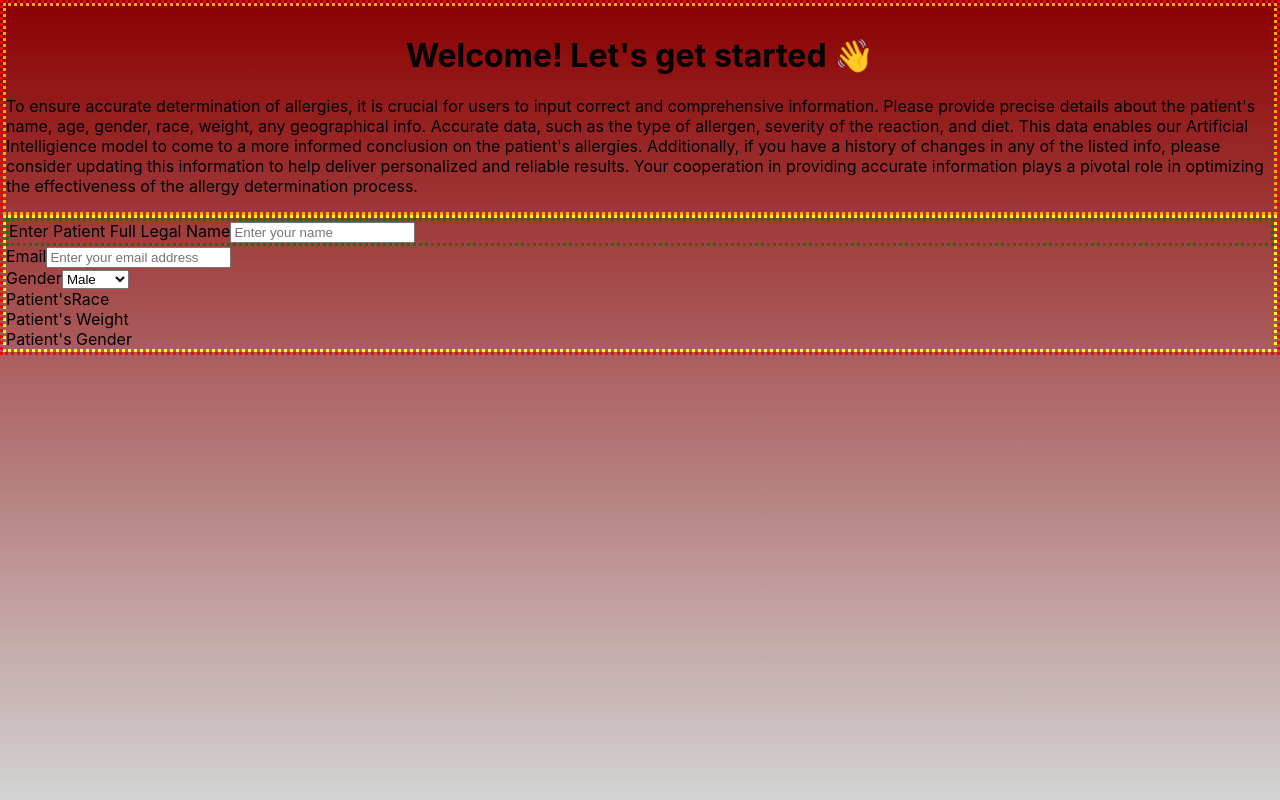
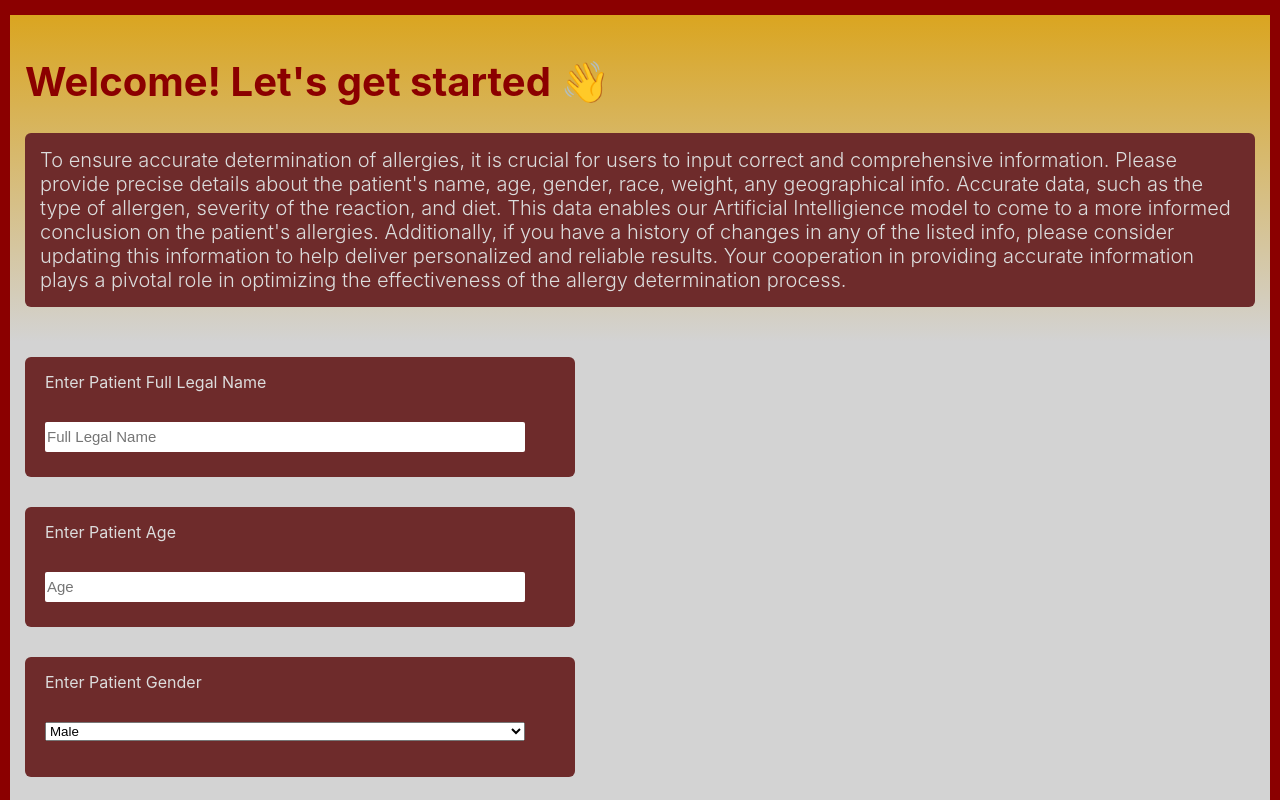
Before and after one commit to jdutchik/SE491Group13, a React (Create React App) app in the folder se491project/: page /UserSurvey in a window 1280 px wide. Shown: the top 800 px of the page. Built offline with nearby package versions, Linux system fonts and the light colour scheme.

Commit message:
Survey Changes

```diff
--- a/se491project/src/components/Survey/Survey.css
+++ b/se491project/src/components/Survey/Survey.css
@@ -1,19 +1,63 @@
-.surveyContainer {
-    border-color: red;
-    border-style: dotted;
+body {
+    background: lightgray;
 }
 
 .userDebrief {
-    border-color: orange;
-    border-style: dotted;
+    border-color: darkred;
+    border-style: solid;
+    border-width: 15px 10px 0px 10px;
+    background: linear-gradient(goldenrod, lightgray);
+    padding: 15px;
+}
+
+.userDebrief h1{
+    color: darkred;
+    font-size: 40px;
+    font-weight: 700;
+}
+
+.intro {
+    background: rgb(110, 43, 43);
+    padding: 15px;
+    border-radius: 6px;
+    color: gainsboro;
+    font-size: 20px;
+    font-weight: 300;
 }
 
 .questions {
     border-color: yellow;
     border-style: dotted;
+
+    display: flex;
+    flex-direction: column;
+    justify-content: flex-start;
+    border-color: darkred;
+    border-style: solid;
+    border-width: 0px 10px 0px 10px;
 }
 
-.questionName {
-    border-color: green;
-    border-style: dotted;
+.questionDefault {
+    display: flex;
+    flex-direction: column;
+    margin: 15px;
+    padding: 15px 50px 25px 20px;
+    width: 480px;
+    height: 80px;
+    background: rgb(110, 43, 43);
+    border-radius: 6px;
 }
+
+.questionDefault h{
+    margin-bottom: 30px;
+    color: gainsboro;
+}
+
+.questionDefault input{
+    height: 50px;
+    outline: none;
+    font-size: 15px;
+    border-radius: 2px;
+    outline: none;
+    border: none;
+}
--- a/se491project/src/components/Survey/Survey.jsx
+++ b/se491project/src/components/Survey/Survey.jsx
@@ -7,9 +7,7 @@ const Survey = () => {
         <div className="surveyContainer">
             <form className="userForm">
                 <div className="userDebrief">
-                    <h1 className="header">
-                        Welcome! Let's get started 👋
-                    </h1>
+                    <h1> Welcome! Let's get started 👋</h1>
                     <p className="intro">
                         To ensure accurate determination of allergies,
                         it is crucial for users to input correct and comprehensive information.
@@ -27,31 +25,22 @@ const Survey = () => {
                 </div>
 
                 <div className="questions">
+
                     {/* Name input field */}
-                    <div className="questionName">
-                        Enter Patient Full Legal Name
-                        <input
-                            className="questionInput"
-                            type="text"
-                            name="name"
-                            placeholder="Enter your name"
-                        />
+                    <div className="questionDefault">
+                        <h>Enter Patient Full Legal Name</h>
+                        <input type="text" placeholder="Full Legal Name" />
                     </div>
 
                     {/* Age input field */}
-                    <div className="questionAge">
-                        Email
-                        <input
-                            className="border-2 border-gray-500 p-2 rounded-md w-1/2 focus:border-teal-500 focus:ring-teal-500"
-                            type="email"
-                            name="email"
-                            placeholder="Enter your email address"
-                        />
+                    <div className="questionDefault">
+                        <h>Enter Patient Age</h>
+                        <input type='text' placeholder="Age" />
                     </div>
 
                     {/* gender input field */}
-                    <div className="questionGender">
-                        Gender
+                    <div className="questionDefault">
+                        <h>Enter Patient Gender</h>
                         <select className="genderInput">
                             <option>Male</option>
                             <option>Female</option>
@@ -59,28 +48,22 @@ const Survey = () => {
                         </select>
                     </div>
 
-                    {/* Terms of service*/}
-                    <div className="questionRace">
-                        Patient'sRace
-                        <div className="raceInput">
-
-                        </div>
+                    {/* race input field*/}
+                    <div className="questionDefault">
+                        <h>Enter Patient's Race</h>
+                        <input type='text' placeholder="Race" />
                     </div>
 
-                    {/* Terms of service*/}
-                    <div className="questionWeight">
-                        Patient's Weight
-                        <div className="genderInput">
-
-                        </div>
+                    {/* weight input field*/}
+                    <div className="questionDefault">
+                        <h>Enter Patient's Weight</h>
+                        <input type='text' placeholder="Weight" />
                     </div>
 
-                    {/* Terms of service*/}
-                    <div className="questionRace">
-                        Patient's Gender
-                        <div className="genderInput">
-
-                        </div>
+                    {/* gender input field*/}
+                    <div className="questionDefault">
+                        <h>Enter Patient's Geographical Info</h>
+                        <input type='text' placeholder="Info" />
                     </div>
                 </div>
             </form>
```
